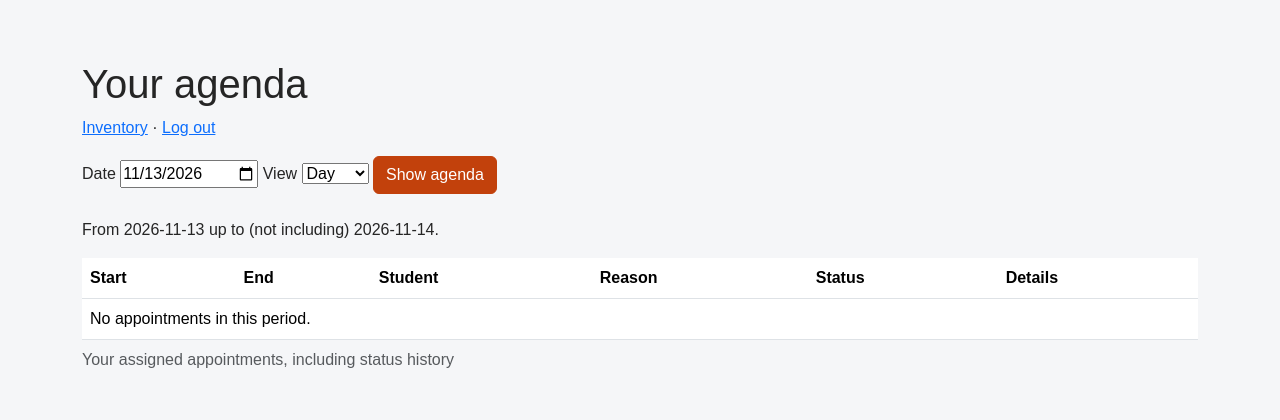
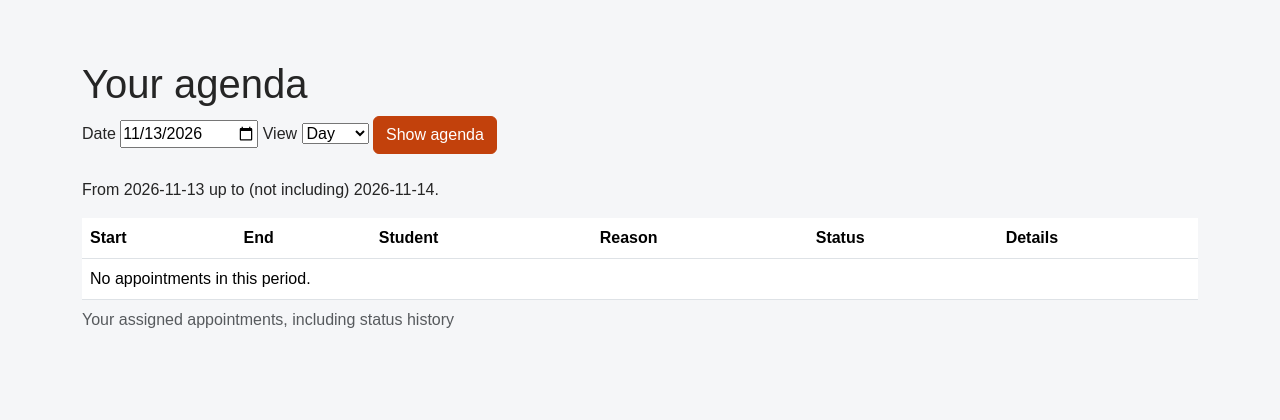
Before and after one commit to AdayGuedes/physio_scheduler, a Flask app: page /physio/dashboard in a window 1280 px wide. Shown: the part 85-505 px from the top of the page. Run offline with Flask 3, Linux system fonts and the light colour scheme; a user stored in the database is signed in; tables that the repository leaves empty hold one stand-in row (values such as "Sample post"); some libraries are stand-ins or nearby versions.

Commit message:
refactor: PS-12 Remove duplicated navigation from the physio dashboard
The navbar already links to the inventory and logout pages.

Co-Authored-By: Claude Sonnet 5.5 <noreply@anthropic.com>

```diff
--- a/app/templates/physio/dashboard.html
+++ b/app/templates/physio/dashboard.html
@@ -3,10 +3,6 @@
 {% block content %}
 <div class="py-4">
   <h1>Your agenda</h1>
-  <nav aria-label="Physio navigation" class="mb-3">
-    <a href="{{ url_for('physio.inventory') }}">Inventory</a> ·
-    <a href="{{ url_for('auth.logout') }}">Log out</a>
-  </nav>
   <form method="get" action="{{ url_for('physio.dashboard') }}" class="mb-4">
     <label for="agenda-date">Date</label>
     <input id="agenda-date" type="date" name="date" value="{{ selected_date.isoformat() }}" required>
```
